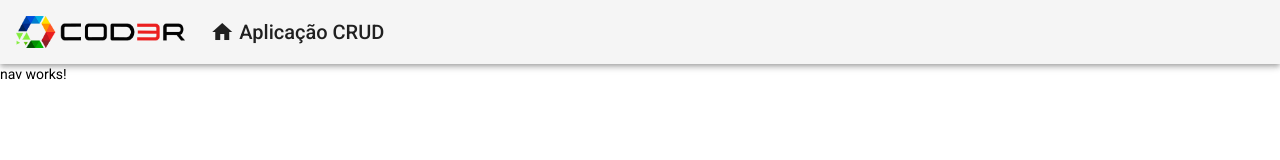
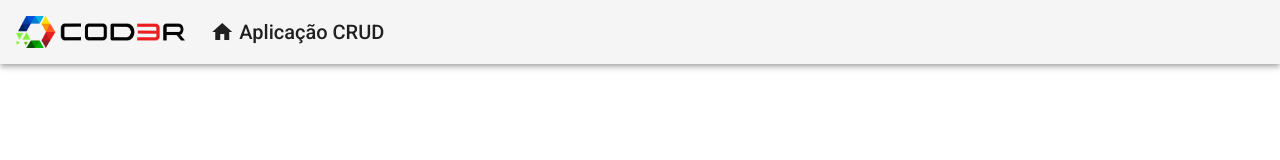
Before and after one commit to dekopossas/crud-com-angular, an Angular app in the folder frontend/: page / in a window 1280 px wide. Shown: the top 160 px of the page. Built offline with nearby package versions, Linux system fonts and the light colour scheme.

Commit message:
nova nomeclatura de sidenav

```diff
--- a/frontend/src/app/components/template/nav/nav.component.html
+++ b/frontend/src/app/components/template/nav/nav.component.html
@@ -1 +1,5 @@
-<p>nav works!</p>
+<mat-sidenav-container>
+  <mat-sidenav>
+
+  </mat-sidenav>
+</mat-sidenav-container>
```
